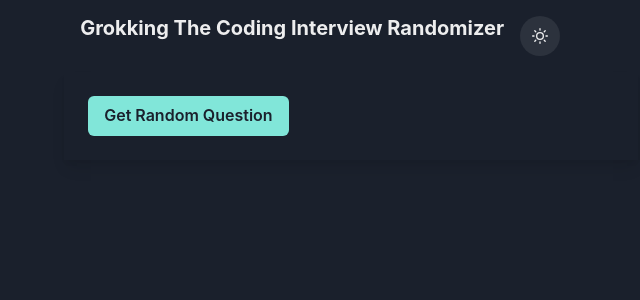
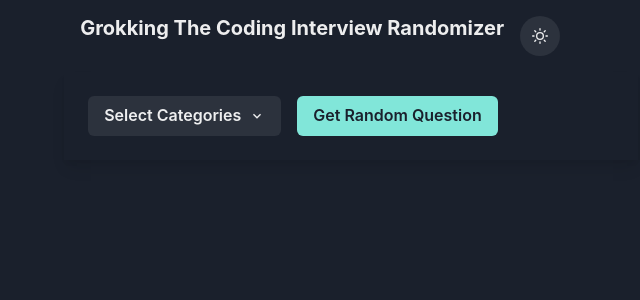
Before and after one commit to alexmcdermid/grokkingTheCodingInterviewRandomizer, a React (Create React App) app: page / in a window 1280 px wide. Shown: the top 300 px of the page, without its empty margins (289-929 px from the left). Built offline with nearby package versions, Linux system fonts and the light colour scheme.

Commit message:
select categories dropdown

```diff
--- a/src/QuestionRandomizer.js
+++ b/src/QuestionRandomizer.js
@@ -1,14 +1,24 @@
 import React, { useState } from 'react';
-import { Button, Text, Link, Heading, Box } from '@chakra-ui/react';
+import { Button, Text, Link, Heading, Box, Menu, MenuButton, MenuList, MenuItem, Checkbox } from '@chakra-ui/react';
+import { ChevronDownIcon } from '@chakra-ui/icons';
 import questions from './Questions';
 
 const QuestionRandomizer = () => {
   const [randomQuestion, setRandomQuestion] = useState(null);
   const [randomCategory, setRandomCategory] = useState(null);
+  const [selectedCategories, setSelectedCategories] = useState([]);
+
+  const toggleCategory = (category) => {
+    setSelectedCategories(prev =>
+      prev.includes(category)
+        ? prev.filter(item => item !== category)
+        : [...prev, category]
+    );
+  };
 
   const getRandomQuestion = () => {
-    const categories = Object.keys(questions);
-    const randomCategory = categories[Math.floor(Math.random() * categories.length)];
+    const availableCategories = selectedCategories.length > 0 ? selectedCategories : Object.keys(questions);
+    const randomCategory = availableCategories[Math.floor(Math.random() * availableCategories.length)];
     const questionsInCategory = questions[randomCategory];
     const randomQuestion = questionsInCategory[Math.floor(Math.random() * questionsInCategory.length)];
 
@@ -25,7 +35,22 @@
 
   return (
     <Box>
-      <Button colorScheme="teal" onClick={getRandomQuestion}>Get Random Question</Button>
+      <Menu closeOnSelect={false}>
+        <MenuButton as={Button} rightIcon={<ChevronDownIcon />}>
+          Select Categories
+        </MenuButton>
+        <MenuList>
+          {Object.keys(questions).map(category => (
+            <MenuItem key={category}>
+              <Checkbox isChecked={selectedCategories.includes(category)} onChange={() => toggleCategory(category)}>
+                {category}
+              </Checkbox>
+            </MenuItem>
+          ))}
+        </MenuList>
+      </Menu>
+
+      <Button colorScheme="teal" onClick={getRandomQuestion} ml={4}>Get Random Question</Button>
       {randomQuestion && (
         <Box mt={4}>
           <Heading as="h2" size="md">Category: {randomCategory}</Heading>
```
